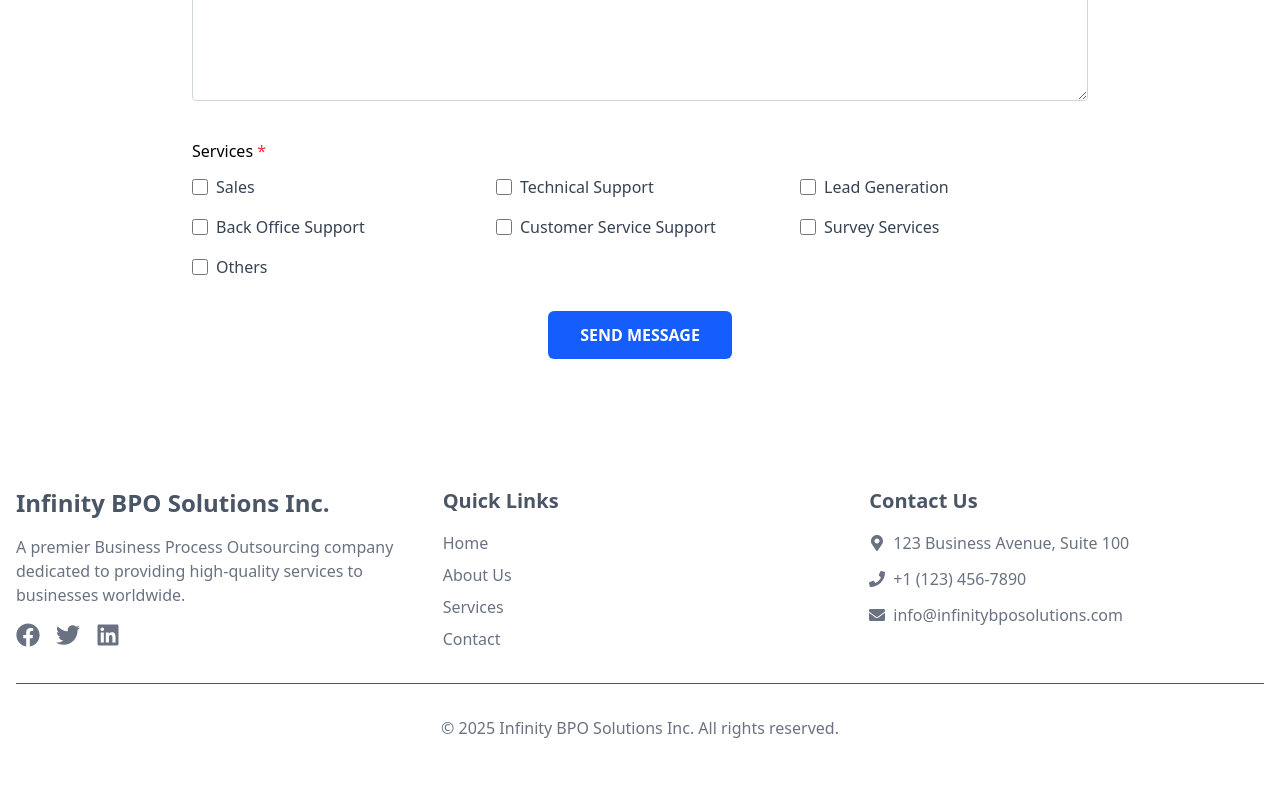
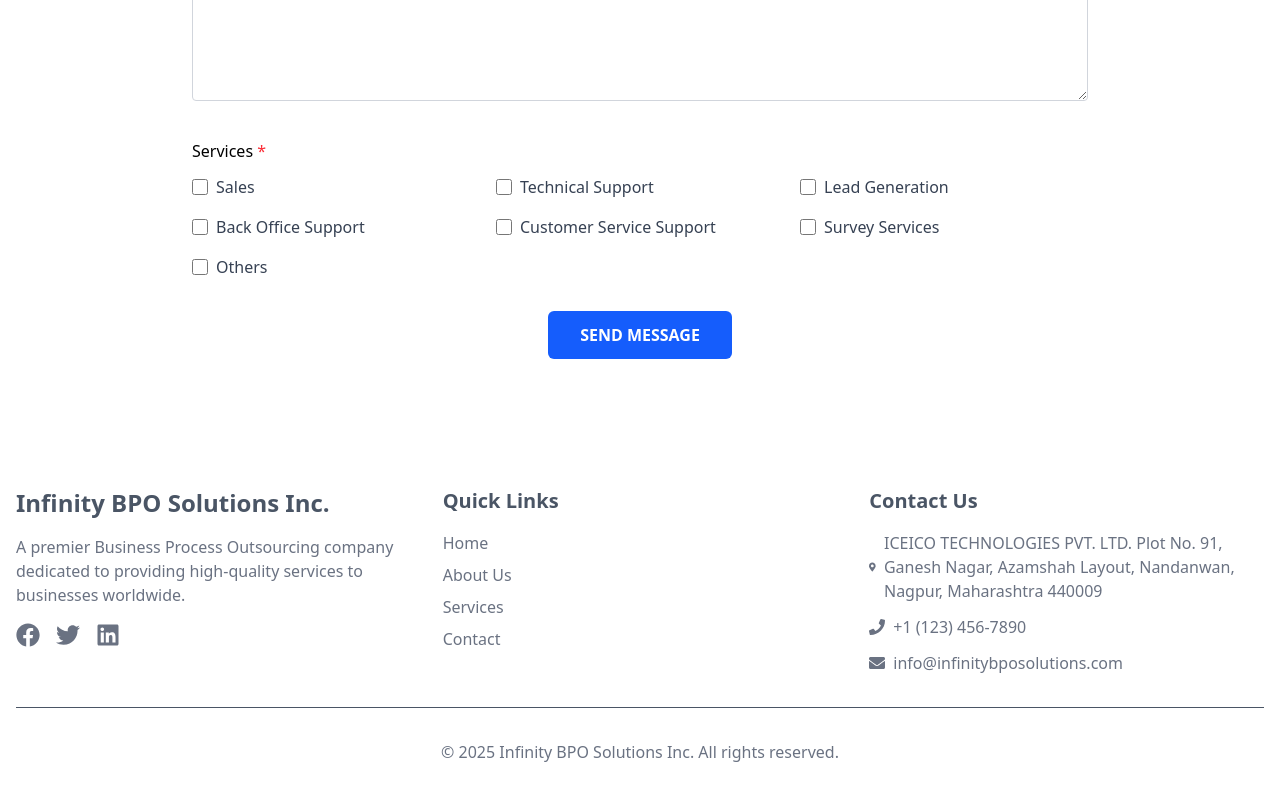
Before and after one commit to dhananjaysable/Infinitebposolutions, a React (Vite) app: page / in a window 1280 px wide. Shown: the part 3413-4213 px from the top of the page. Built offline with nearby package versions, Linux system fonts and the light colour scheme.

Commit message:
ICEICO Task

```diff
--- a/src/components/Footer.jsx
+++ b/src/components/Footer.jsx
@@ -91,7 +91,8 @@ const Footer = () => {
               <p className="flex items-center">
                 <FaMapMarkerAlt className="mr-2" />
                 <span className="text-gray-500 transition-colors hover:text-primary">
-                  123 Business Avenue, Suite 100
+                  ICEICO TECHNOLOGIES PVT. LTD. Plot No. 91, Ganesh Nagar,
+                  Azamshah Layout, Nandanwan, Nagpur, Maharashtra 440009
                 </span>
               </p>
               <p className="flex items-center">
```
